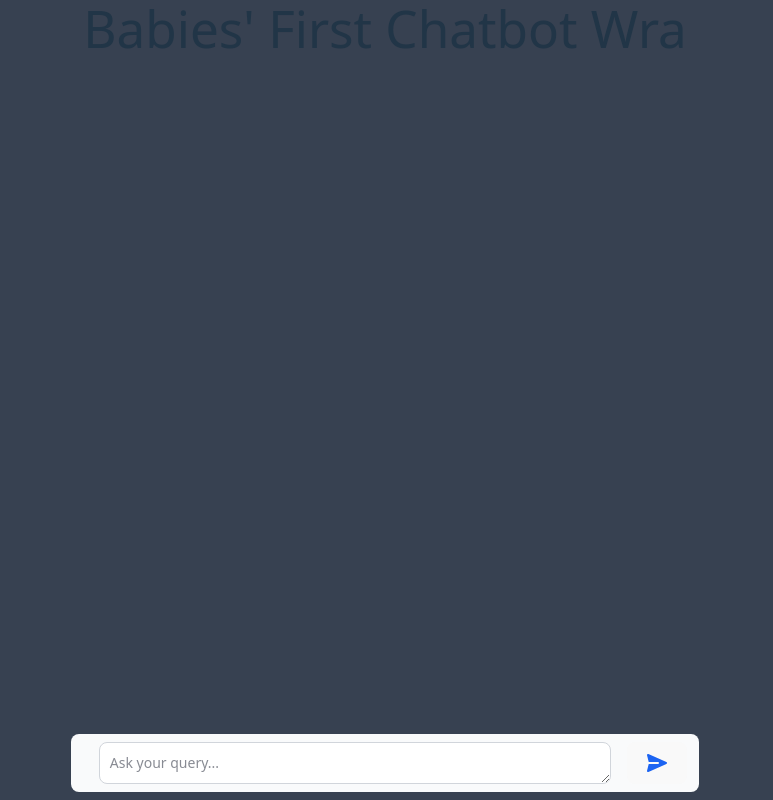
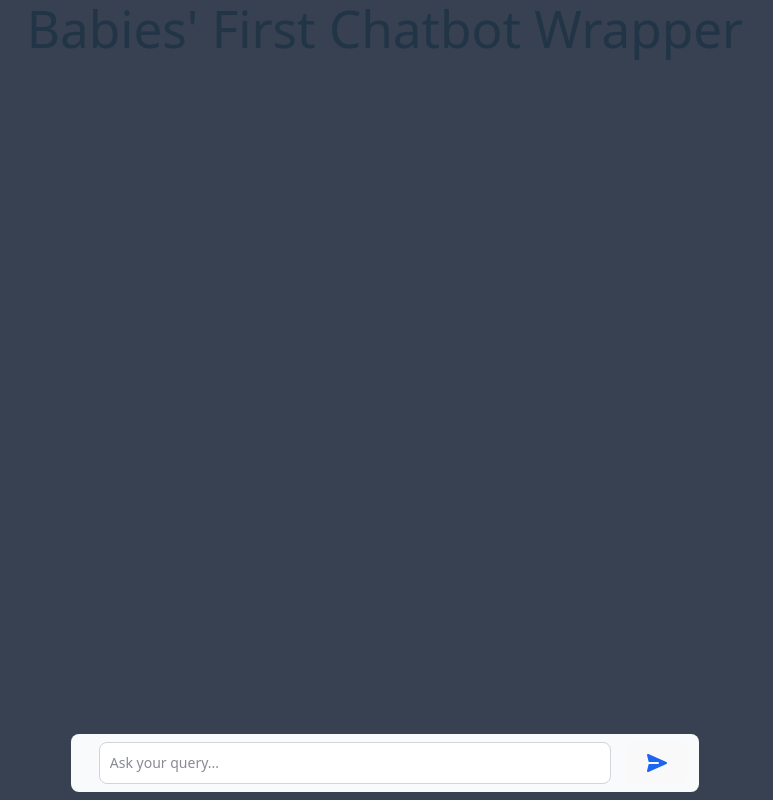
Before and after one commit to BrandonTuTwo2/BFCB, a React (Vite) app in the folder client/: page / in a window 1280 px wide. Shown: the whole page, without its empty margins (255-1028 px from the left). Built offline with nearby package versions, Linux system fonts and the light colour scheme.

Commit message:
updated function to be more statefull now its faster!

```diff
--- a/client/src/App.tsx
+++ b/client/src/App.tsx
@@ -4,37 +4,38 @@ import './App.css'
 import React from 'react';
 
 function App() {
+  const [query, setQuery] = useState("");
   const [texts, setTexts] = React.useState<ReactElement[]>([])
   const [chatCount, setChatCount] = useState(2);
-  const callMe = async (form: FormData) => {
-    const query = form.get("chat");
-
-    setTexts(texts => [...texts,(<TextMsg name={'YOU'} timestamp={`${chatCount}`} text={`${query}`} key={`${chatCount}`}/>)])
+  const callMe = async (event: React.SyntheticEvent<HTMLFormElement>) => {
+    event.preventDefault();
+    console.log(query)
+    setTexts(texts => [...texts, (<TextMsg name={'YOU'} timestamp={`${chatCount}`} text={`${query}`} key={`${chatCount}`} />)])
     setChatCount(chatCount + 1);
     console.log(texts);
     //pass actual stuff here
     const res = await (await fetch(`http://localhost:9999/askMe/?=${query}`)).json();
-    setTexts(texts => [...texts,(<TextMsg name={'Confused Kelpi'} timestamp={`${chatCount}`} text={`${res}`} key={`${chatCount}`}/>)])
+    setTexts(texts => [...texts, (<TextMsg name={'Confused Kelpi'} timestamp={`${chatCount}`} text={`${res}`} key={`${chatCount}`} />)])
     setChatCount(chatCount + 1);
-
+    setQuery("");
     console.log(texts);
   }
 
-  useEffect(() => {
-    // callMe();
-  }, []);
+  const setTextFromInput = async (e: { target: { value: React.SetStateAction<string>; }; }) => {
+    setQuery(e.target.value);
+  }
 
   return (
     <>
 
-      <h1 className='fixed top-0 left-0 right-0 mx-auto w-fit '>Babies' First Chatbot Wra</h1>
+      <h1 className='fixed top-0 left-0 right-0 mx-auto w-fit '>Babies' First Chatbot Wrapper</h1>
       <div id='chat'>
         {texts}
       </div>
-      <form action={callMe} className='fixed bottom-0 left-0 right-0 mx-auto w-fit'>
+      <form onSubmit={callMe} className='fixed bottom-0 left-0 right-0 mx-auto w-fit'>
         <label htmlFor="chat" className="sr-only">Your message</label>
         <div className="flex items-center px-3 py-2 m-2 rounded-lg bg-gray-50 dark:bg-gray-700 ">
-          <textarea name="chat" rows={1} className="block mx-4 p-2.5 w-lg text-sm text-gray-900 bg-white rounded-lg border border-gray-300 focus:ring-blue-500 focus:border-blue-500 dark:bg-gray-800 dark:border-gray-600 dark:placeholder-gray-400 dark:text-white dark:focus:ring-blue-500 dark:focus:border-blue-500" placeholder="Ask your query..."></textarea>
+          <input id="chat" name="chat" onChange={setTextFromInput} value={query} className="block mx-4 p-2.5 w-lg text-sm text-gray-900 bg-white rounded-lg border border-gray-300 focus:ring-blue-500 focus:border-blue-500 dark:bg-gray-800 dark:border-gray-600 dark:placeholder-gray-400 dark:text-white dark:focus:ring-blue-500 dark:focus:border-blue-500" placeholder="Ask your query..."></input>
           <button type="submit" className="inline-flex justify-center p-2 text-blue-600 rounded-full cursor-pointer hover:bg-blue-100 dark:text-blue-500 dark:hover:bg-gray-600">
             <svg className="w-5 h-5 rotate-90 rtl:-rotate-90" aria-hidden="true" xmlns="http://www.w3.org/2000/svg" fill="currentColor" viewBox="0 0 18 20">
               <path d="m17.914 18.594-8-18a1 1 0 0 0-1.828 0l-8 18a1 1 0 0 0 1.157 1.376L8 18.281V9a1 1 0 0 1 2 0v9.281l6.758 1.689a1 1 0 0 0 1.156-1.376Z" />
```
